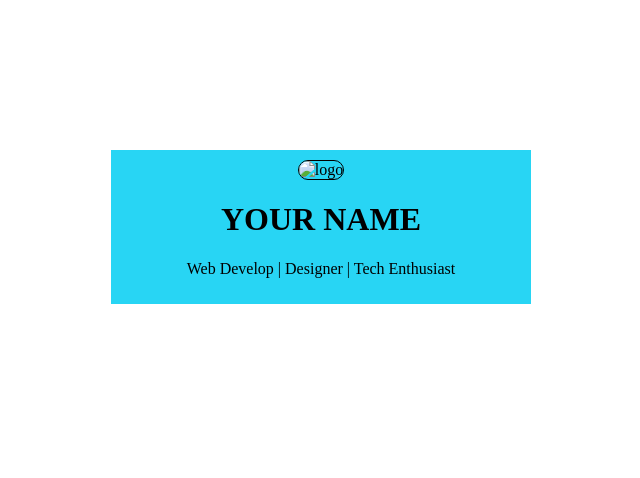
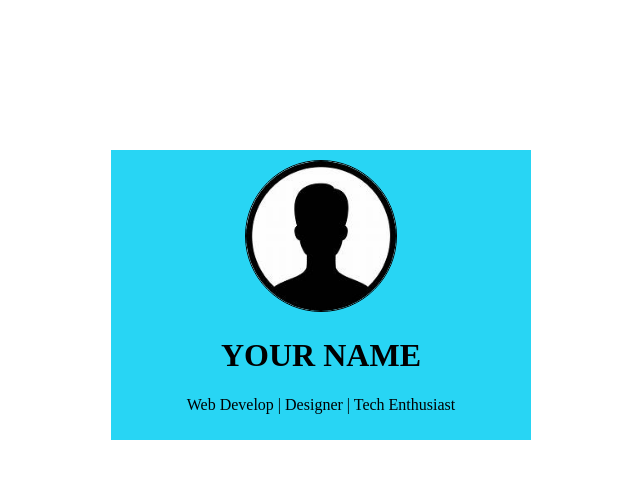
Before and after one commit to kreeshmask23/PROFILE, a plain HTML site: page index.html in a window 1280 px wide. Shown: the whole page, without its empty margins (109-749 px from the left). Drawn offline with Linux system fonts and the light colour scheme.

Commit message:
Update index.html

```diff
--- a/index.html
+++ b/index.html
@@ -10,7 +10,7 @@
 <body>
     <div class="main">
     <div class="mainpage">
-        <img src="./img/pr1.jpg" class="avator" alt="logo" >
+        <img src="pr1.jpg" class="avator" alt="logo" >
     </div>
     <h1>YOUR NAME</h1>
     <p>Web Develop | Designer | Tech Enthusiast</p>
```
